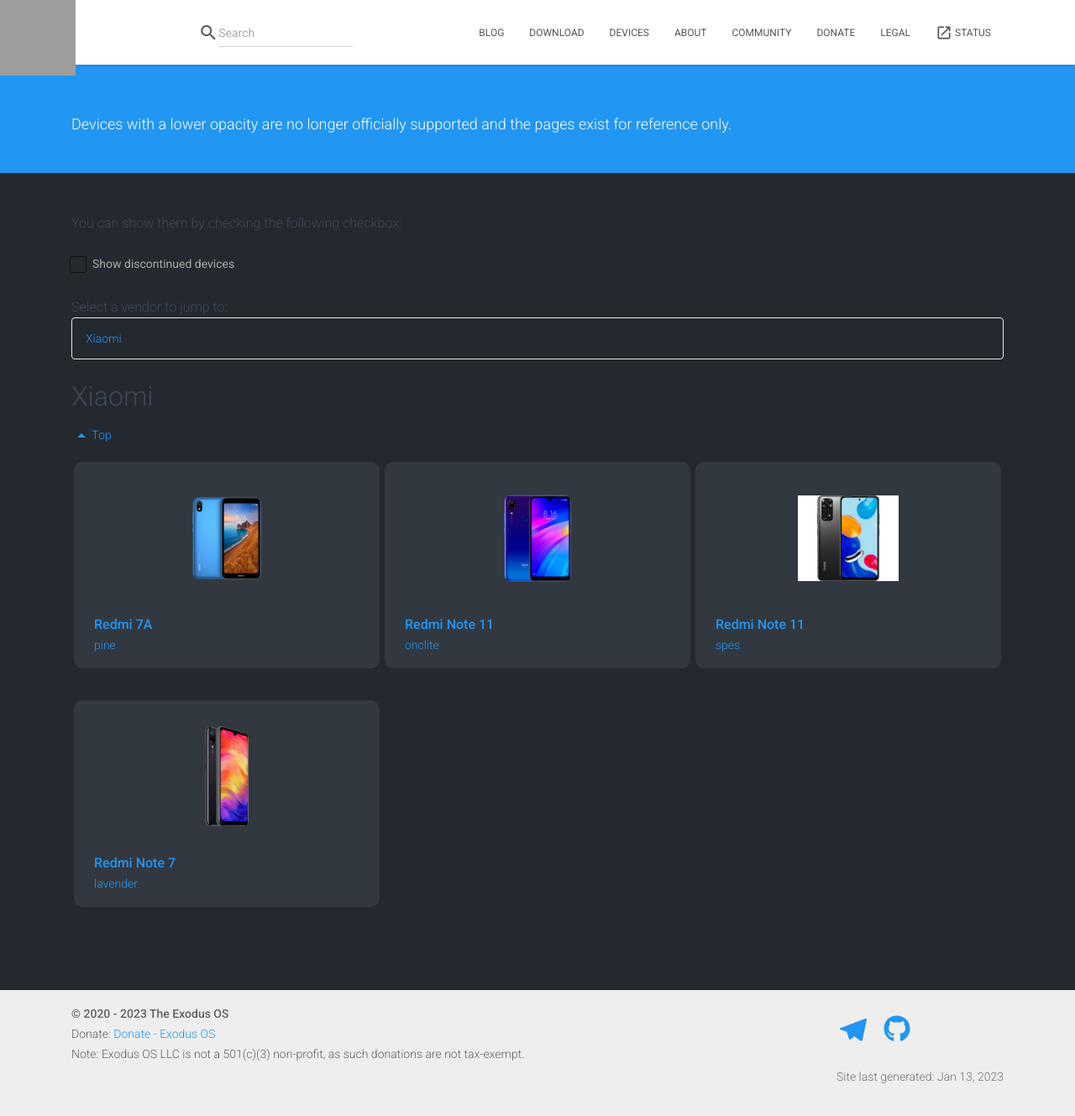
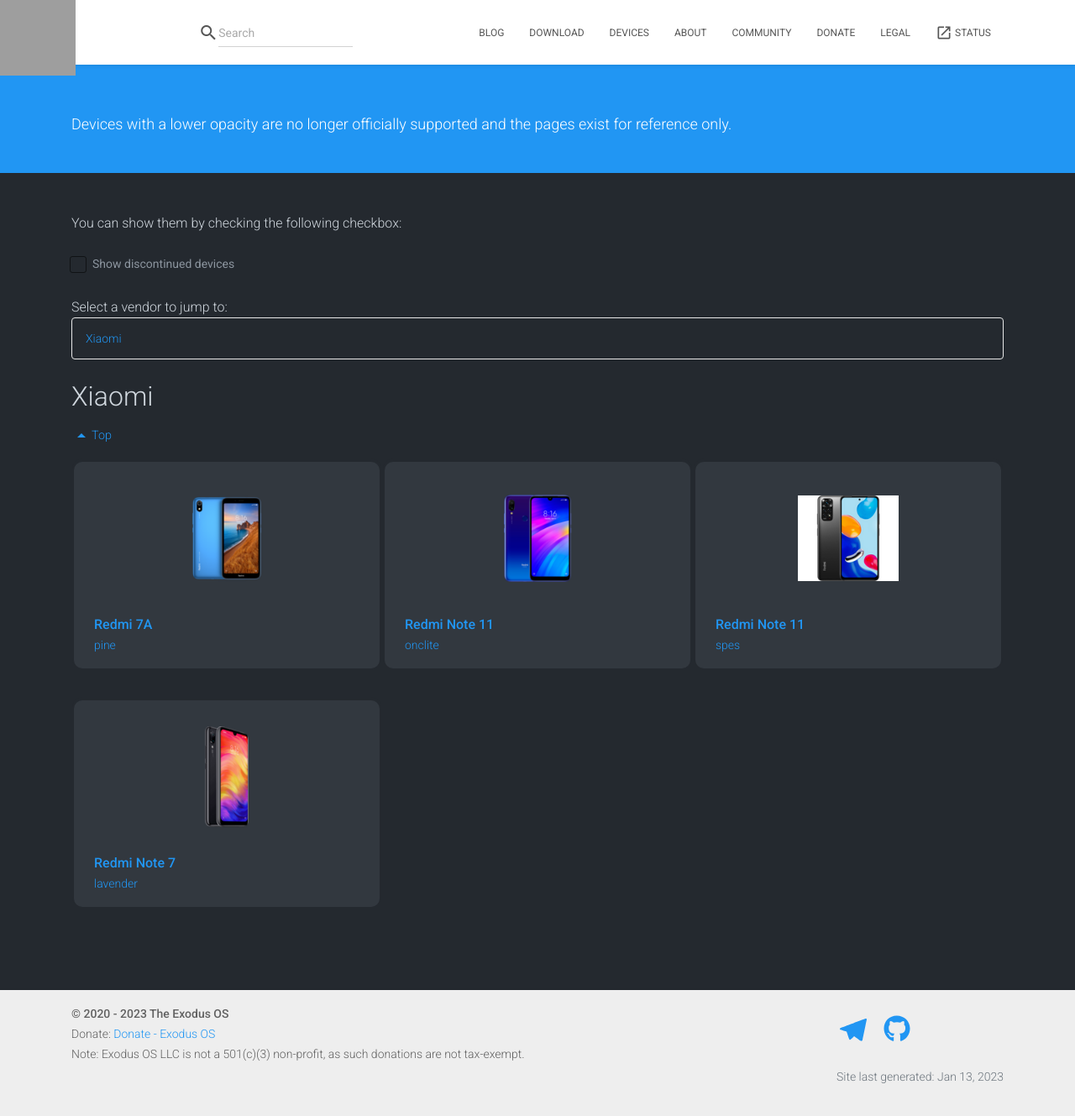
Before and after one commit to ExodusOS/exodus.github.io, a Jekyll site: the page built from index.html, in a window 1280 px wide and 1334 px high. Shown: the top 1329 px of the window at 84% size. Built offline with Jekyll 4.4.1, drawn with Linux system fonts in a browser that asks for light colours; nearby versions of some CDN libraries; comment, search, counter and statistics services are not loaded; grey boxes are pictures that could not be loaded.

Commit message:
Update text color

```diff
--- a/_sass/material-kit/_misc.scss
+++ b/_sass/material-kit/_misc.scss
@@ -2,7 +2,7 @@
 
 body{
     background-color: $body-bg;
-    color: $black-color;
+    color: #d0d7de;
     font-weight: 300;
 }
 
--- a/_sass/material-kit/_radios.scss
+++ b/_sass/material-kit/_radios.scss
@@ -20,6 +20,7 @@
         cursor: pointer;
         padding-left: 25px;
         position: relative;
+		color: #8c959f;
         @include mdb-label-color-toggle-focus();
 
     span {
```
